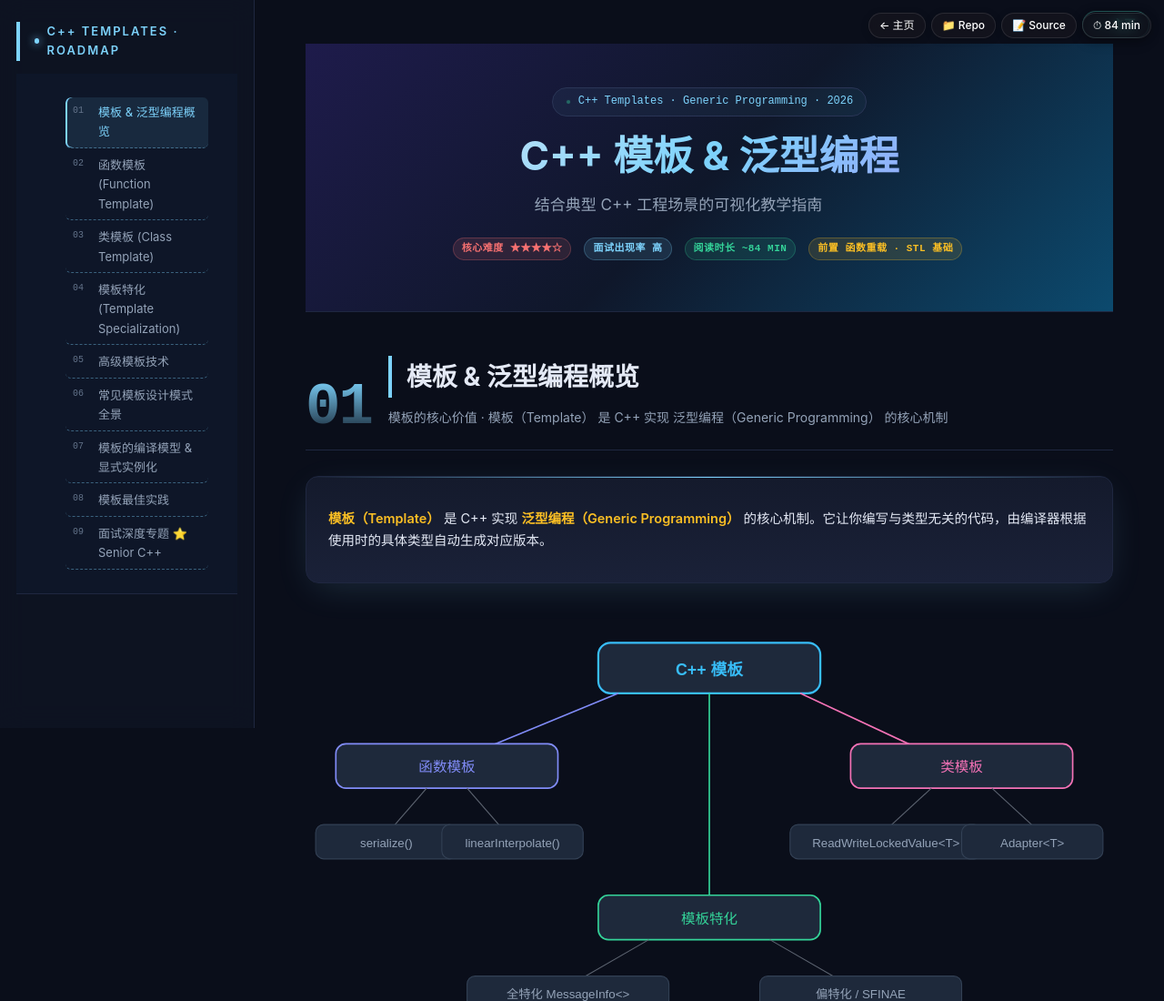
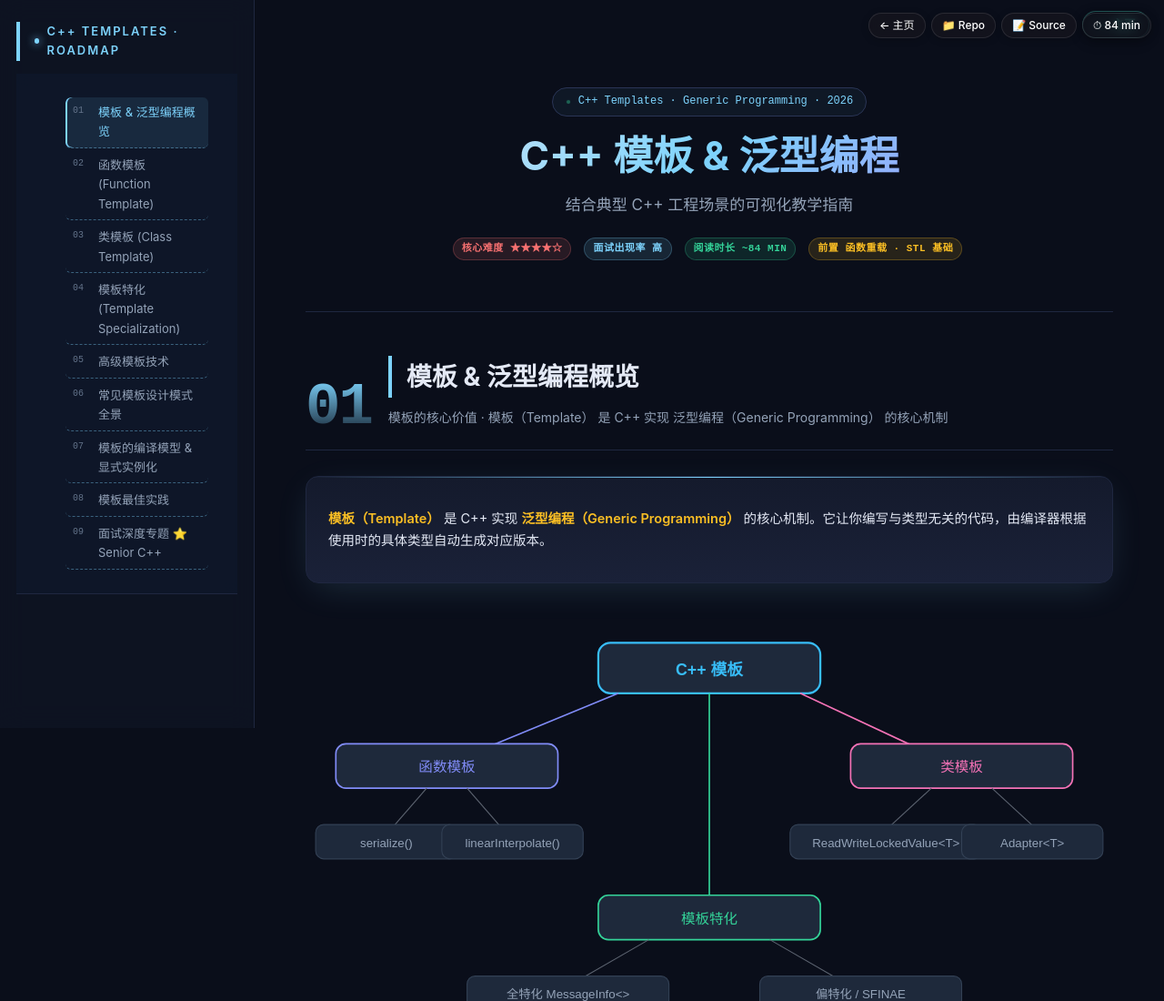
Before and after one commit to kavinChan13/tech-notes, a website: page cpp/templates_guide.html in a window 1280 px wide. Shown: the top 1100 px of the page at 91% size. Drawn offline with Linux system fonts and the light colour scheme; animation ran at ten frames a second.

Commit message:
fix(cpp): remove legacy hero gradient bg and center subtitle in templates_guide
Co-authored-by: Cursor <cursoragent@cursor.com>

```diff
--- a/cpp/templates_guide.html
+++ b/cpp/templates_guide.html
@@ -27,14 +27,8 @@
             overflow-x: hidden;
         }
         /* ---- Header ---- */
-        header {
-            background: linear-gradient(135deg, #1e1b4b 0%, #0f172a 50%, #0c4a6e 100%);
-            padding: 4rem 2rem 3rem;
-            text-align: center;
-            border-bottom: 1px solid var(--border);
-        }
-        header h1 { font-size: 2.6rem; color: var(--accent); }
-        header p { color: var(--muted); font-size: 1.1rem; margin-top: .5rem; }
+        header { text-align: center; }
+        .hero .sub { margin-left: auto; margin-right: auto; }
         /* ---- Nav ---- */
         nav {
             position: sticky; top: 0; z-index: 100;
```
